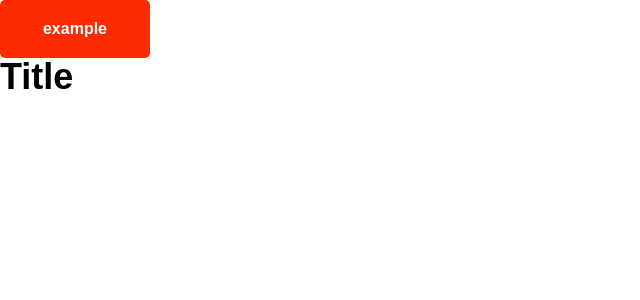
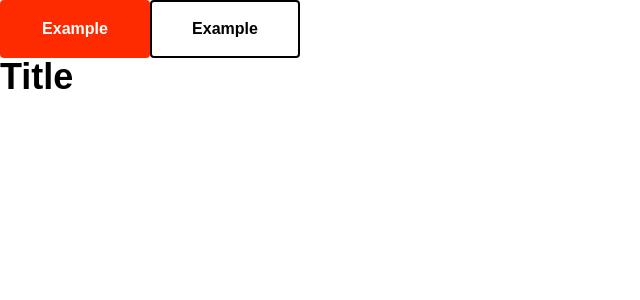
Before and after one commit to PiotrRynio/CodersCamp-LiveChatHackathon2022, a React (Create React App) app in the folder frontend/: page / in a window 1280 px wide. Shown: the top 300 px of the page, without its empty margins (0-640 px from the left). Built offline with nearby package versions, Linux system fonts and the light colour scheme.

Commit message:
refactor(button): update style

```diff
--- a/frontend/src/components/Button/Button.styled.ts
+++ b/frontend/src/components/Button/Button.styled.ts
@@ -8,8 +8,9 @@ export const PrimaryButton = styled.button`
   background-color: #ff2b00;
   outline: none;
   border: none;
-  border-radius: 5px;
+  border-radius: 4px;
   transition: all 0.3s;
+  text-transform: capitalize;
   &:hover {
     background-color: #e02600;
   }
@@ -21,12 +22,15 @@ export const SecondaryButton = styled.button`
   height: 58px;
   color: #000;
   background-color: #fff;
-  border-radius: 2px solid #ff2b00;
+  border-style: solid;
+  border-color: #000;
+  border-width: 2px;
   outline: none;
-  border: none;
-  border-radius: 5px;
+  border-radius: 4px;
   transition: all 0.3s;
+  text-transform: capitalize;
   &:hover {
-    background-color: #e02600;
+    background-color: #000;
+    color: #fff;
   }
 `;
--- a/frontend/src/views/App/App.tsx
+++ b/frontend/src/views/App/App.tsx
@@ -13,6 +13,13 @@ export const App = () => {
           console.log('click');
         }}
       />
+      <Button
+        text="example"
+        variant="secondary"
+        onClick={() => {
+          console.log('click');
+        }}
+      />
       <Typography variant="title">Title</Typography>
     </>
   );
```
